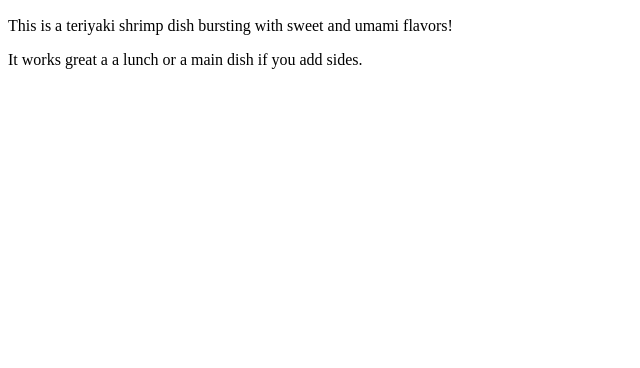
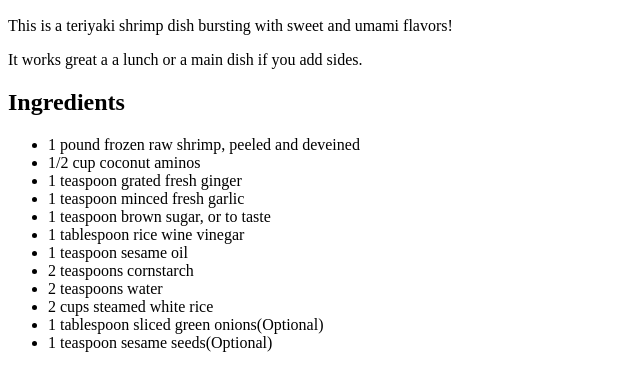
Before and after one commit to MithrandirTheCodeWizard/odin-recipes, a plain HTML site: page recipes/shrimp.html in a window 1280 px wide. Shown: the part 434-802 px from the top of the page, without its empty margins (0-640 px from the left). Drawn offline with Linux system fonts and the light colour scheme.

Commit message:
updated shrimp recipe
Added ingredients list in concordance with step three of Iteration 3 of the TOP project

```diff
--- a/recipes/shrimp.html
+++ b/recipes/shrimp.html
@@ -11,5 +11,21 @@
             <h2>Description</h2>
             <p>This is a teriyaki shrimp dish bursting with sweet and umami flavors!</p>
             <p>It works great a a lunch or a main dish if you add sides.</p>
+            <h2>Ingredients</h2>
+            <ul>
+                <li>1 pound frozen raw shrimp, peeled and deveined</li>
+                <li>1/2 cup coconut aminos</li>
+                <li>1 teaspoon grated fresh ginger</li>
+                <li>1 teaspoon minced fresh garlic</li>
+                <li>1 teaspoon brown sugar, or to taste</li>
+                <li>1 tablespoon rice wine vinegar</li>
+                <li>1 teaspoon sesame oil</li>
+                <li>2 teaspoons cornstarch</li>
+                <li>2 teaspoons water</li>
+                <li>2 cups steamed white rice</li>
+                <li>1 tablespoon sliced green onions(Optional)</li>
+                <li>1 teaspoon sesame seeds(Optional)</li>
+                 <!-- make sure to commit after you make the list -->
+            </ul>
         </body>
     </html>
```
